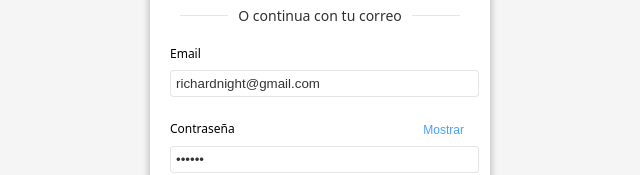
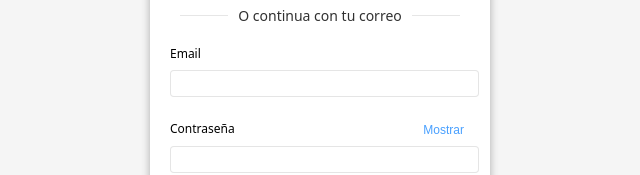
Before and after one commit to nicolasmartinezwc/barrioconectado_web, a React (Vite) app: page / in a window 1280 px wide. Shown: the part 404-579 px from the top of the page, without its empty margins (320-960 px from the left). Built offline with nearby package versions, Linux system fonts and the light colour scheme; no server answers.

Commit message:
first deploy

```diff
--- a/src/components/Login/Login.jsx
+++ b/src/components/Login/Login.jsx
@@ -14,8 +14,8 @@ class Login extends React.Component {
   constructor(props) {
     super(props);
     this.state = {
-      email: 'richardnight@gmail.com',
-      password: '123456',
+      email: '',
+      password: '',
       showPassword: false,
       showSignUp: false,
       passwordInputType: "password",
```
Also changed, not shown: firebase.json (added), 12 other files (tests, documents, lock files or other folders).
